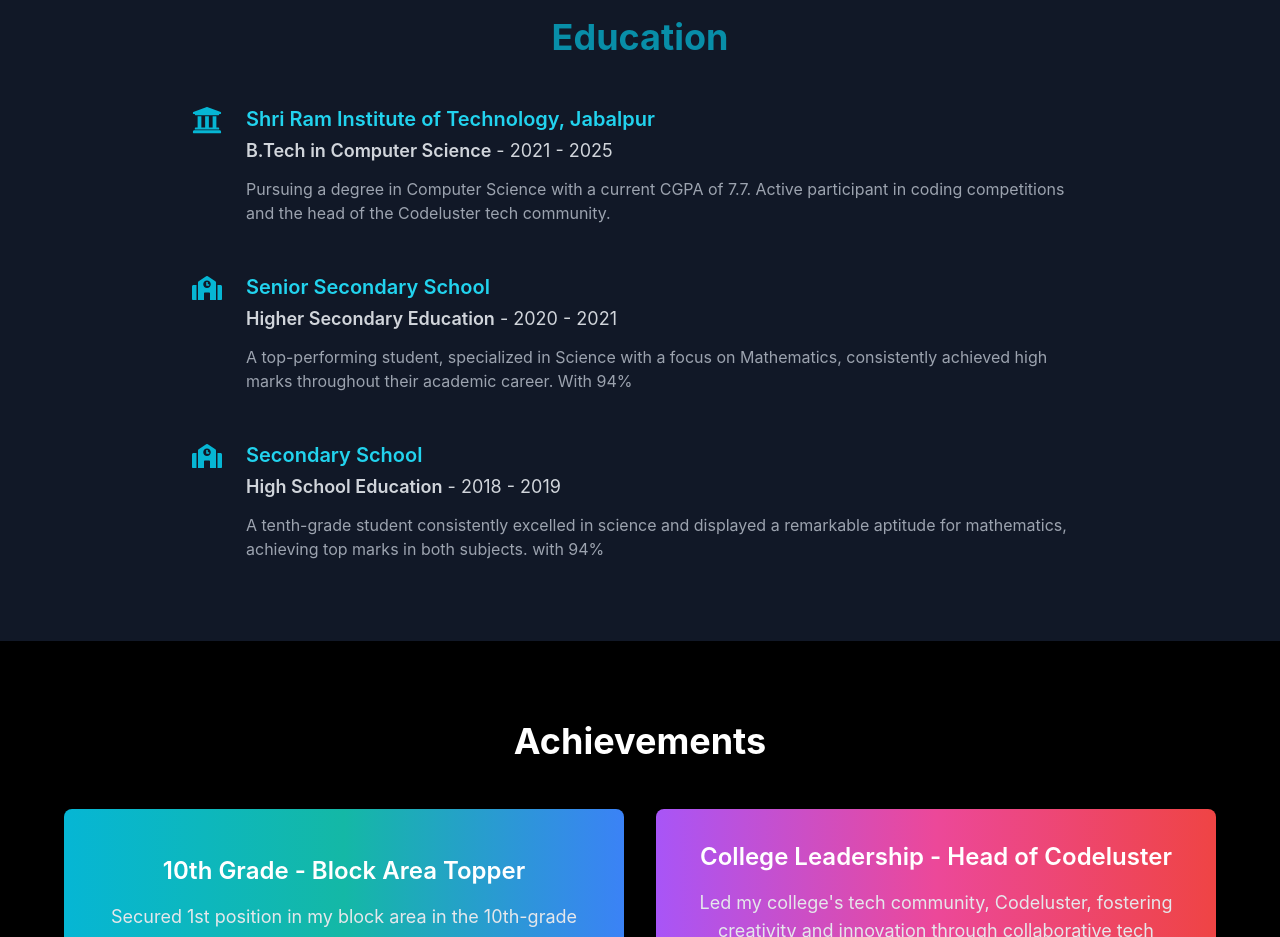
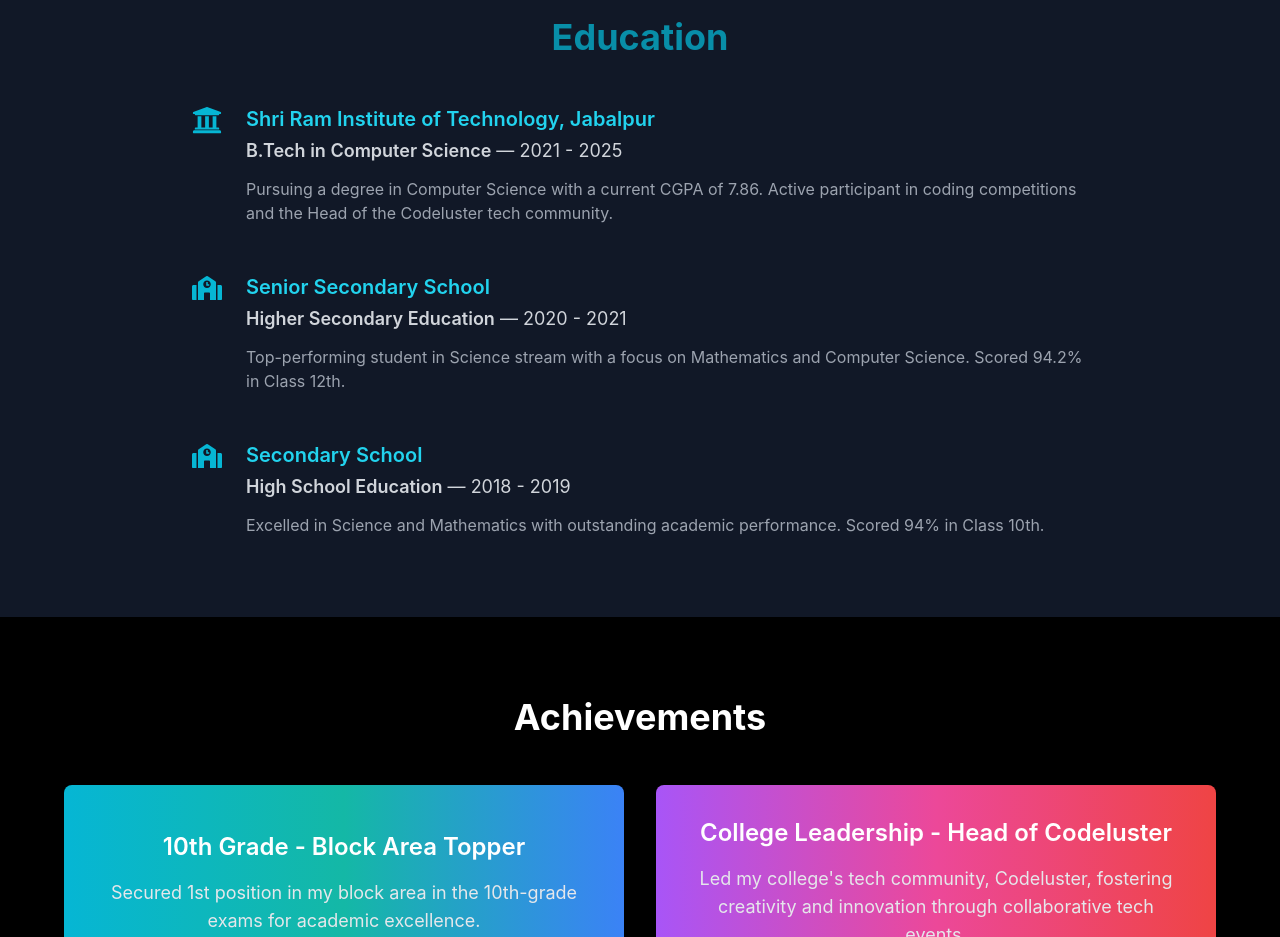
Before and after one commit to Deepanshv/deep_port, a React (Create React App) app: page / in a window 1280 px wide. Shown: the part 4180-5117 px from the top of the page. Built offline with nearby package versions, Linux system fonts and the light colour scheme.

Commit message:
Update Education.jsx

```diff
--- a/src/pages/Education.jsx
+++ b/src/pages/Education.jsx
@@ -8,23 +8,15 @@ const Education = () => {
       degree: "B.Tech in Computer Science",
       duration: "2021 - 2025",
       description:
-        "Pursuing a degree in Computer Science with a current CGPA of 7.7. Active participant in coding competitions and the head of the Codeluster tech community.",
+        "Pursuing a degree in Computer Science with a current CGPA of 7.86. Active participant in coding competitions and the Head of the Codeluster tech community.",
       icon: <FaUniversity size={30} />,
     },
-    // {
-    //   institution: "Senior Secondary School",
-    //   degree: "Higher Secondary Education",
-    //   duration: "2020 - 2021",
-    //   description:
-    //     "Specialized in Science with a focus on Mathematics and Computer Science.",
-    //   icon: <FaSchool size={30} />,
-    // },
     {
       institution: "Senior Secondary School",
       degree: "Higher Secondary Education",
       duration: "2020 - 2021",
       description:
-        "A top-performing student, specialized in Science with a focus on Mathematics, consistently achieved high marks throughout their academic career. With 94%",
+        "Top-performing student in Science stream with a focus on Mathematics and Computer Science. Scored 94.2% in Class 12th.",
       icon: <FaSchool size={30} />,
     },
     {
@@ -32,7 +24,7 @@ const Education = () => {
       degree: "High School Education",
       duration: "2018 - 2019",
       description:
-        "A tenth-grade student consistently excelled in science and displayed a remarkable aptitude for mathematics, achieving top marks in both subjects.\n with 94%",
+        "Excelled in Science and Mathematics with outstanding academic performance. Scored 94% in Class 10th.",
       icon: <FaSchool size={30} />,
     },
   ];
@@ -68,17 +60,14 @@ const Education = () => {
             className="flex items-start space-x-6"
             variants={itemVariants}
           >
-            {/* Icon */}
             <div className="flex-shrink-0 text-cyan-500">{edu.icon}</div>
 
-            {/* Education Info */}
             <div>
               <h3 className="text-xl font-semibold text-cyan-400">
                 {edu.institution}
               </h3>
               <p className="text-lg mt-1 text-gray-300">
-                <span className="font-semibold">{edu.degree}</span> -{" "}
-                {edu.duration}
+                <span className="font-semibold">{edu.degree}</span> — {edu.duration}
               </p>
               <p className="text-gray-400 mt-3">{edu.description}</p>
             </div>
```
